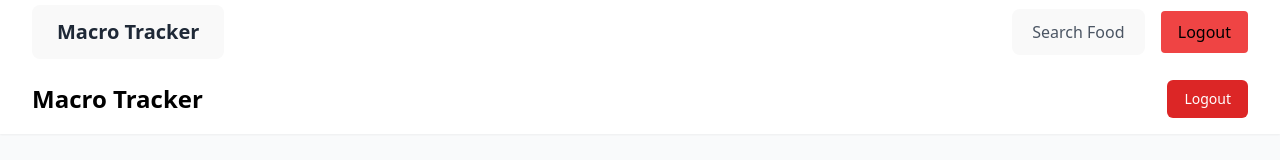
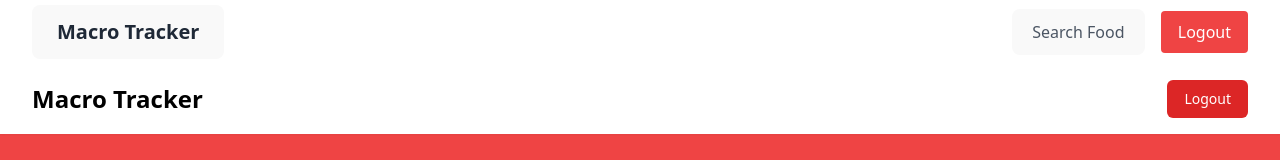
Before and after one commit to Hernerdez/macro_tracker, a React (Vite) app in the folder macro-tracker-frontend/: page /dashboard in a window 1280 px wide. Shown: the top 160 px of the page. Built offline with nearby package versions, Linux system fonts and the light colour scheme; no server answers; sample sign-in values are in the browser's storage.

Commit message:
index.css

```diff
--- a/macro-tracker-frontend/src/Dashboard.tsx
+++ b/macro-tracker-frontend/src/Dashboard.tsx
@@ -98,7 +98,7 @@ const Dashboard: React.FC = () => {
   };
 
   return (
-    <div className="min-h-screen bg-gray-50">
+    <div className="min-h-screen bg-red-500">
       {/* Header */}
       <header className="bg-white shadow-sm">
         <div className="max-w-7xl mx-auto px-4 sm:px-6 lg:px-8 py-4">
--- a/macro-tracker-frontend/src/Navbar.tsx
+++ b/macro-tracker-frontend/src/Navbar.tsx
@@ -29,7 +29,7 @@ const Navbar: React.FC = () => {
             </button>
             <button
               onClick={handleLogout}
-              className="bg-red-500 hover:bg-red-600 text-black px-4 py-2 rounded"
+              className="bg-red-500 hover:bg-red-600 text-white px-4 py-2 rounded"
             >
               Logout
             </button>
```
